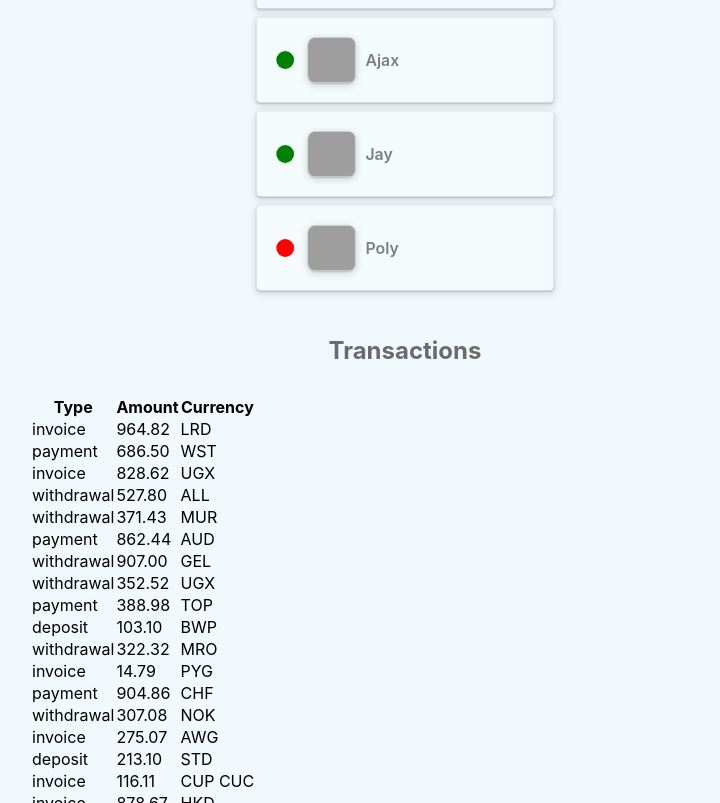
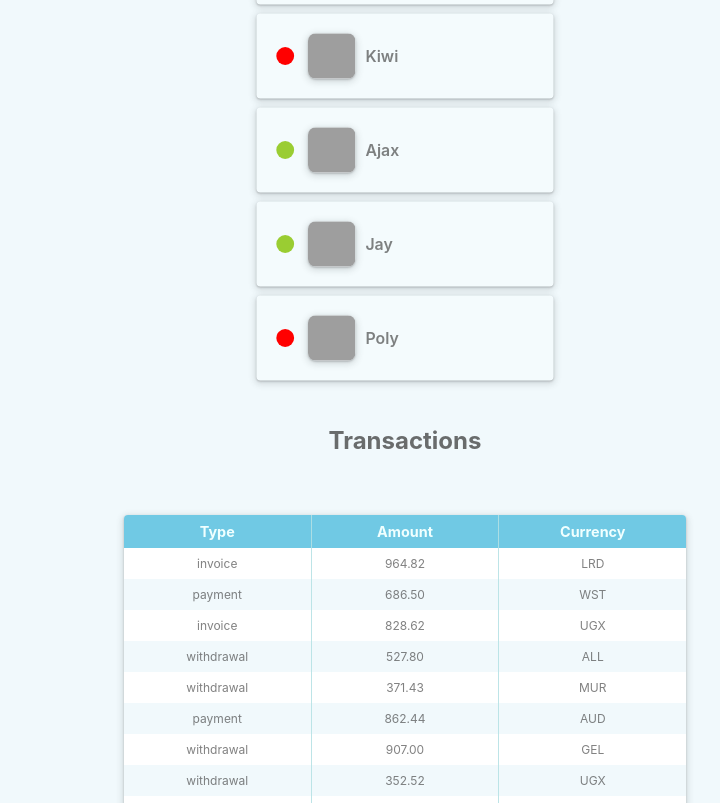
Before and after one commit to nedinix/goit-react-hw-01-components, a React (Create React App) app: page / in a window 1280 px wide. Shown: the part 937-1740 px from the top of the page, without its empty margins (235-955 px from the left). Built offline with nearby package versions, Linux system fonts and the light colour scheme; grey boxes are pictures that could not be loaded.

Commit message:
table style

```diff
--- a/src/components/FriendList/FriendList.styled.jsx
+++ b/src/components/FriendList/FriendList.styled.jsx
@@ -39,6 +39,7 @@ export const StyledFriendListItem = styled.li`
   &:hover,
   &:focus {
     transform: scale(1);
+    background-color: #fbfeff;
     box-shadow: rgba(0, 0, 0, 0.25) 0px 14px 28px,
       rgba(0, 0, 0, 0.22) 0px 10px 10px;
   }
--- a/src/components/FriendList/FriendListItem.jsx
+++ b/src/components/FriendList/FriendListItem.jsx
@@ -7,7 +7,7 @@ import {
 export default function FriendListItem({ avatar, name, isOnline }) {
   return (
     <StyledFriendListItem>
-      <StyledFriendStatus color={isOnline ? 'green' : 'red'}>
+      <StyledFriendStatus color={isOnline ? 'yellowgreen' : 'red'}>
         {isOnline}
       </StyledFriendStatus>
       <StyledFriendAvatar src={avatar} alt={name} width="48" />
--- a/src/components/Section/Section.styled.jsx
+++ b/src/components/Section/Section.styled.jsx
@@ -6,7 +6,7 @@ export const StyledSection = styled.section`
 `;
 
 export const StyledSectionHeader = styled.h2`
-  padding-bottom: 30px;
+  padding-bottom: 60px;
 
   text-align: center;
   color: #383838bb;
--- /dev/null
+++ b/src/components/Transactions/Transaction.module.css
@@ -0,0 +1,63 @@
+.transaction_history {
+  width: 75%;
+  display: block;
+  margin-left: auto;
+  margin-right: auto;
+
+  font-size: 0.9em;
+
+  border-radius: 4px;
+  border-collapse: collapse;
+
+  /* opacity: 0.9; */
+  box-shadow: rgba(60, 64, 67, 0.3) 0px 1px 2px 0px,
+    rgba(60, 64, 67, 0.15) 0px 2px 6px 2px;
+  /* transition: box-shadow 100ms cubic-bezier(0.13, 0.62, 0.66, 0.26),
+    opacity 100ms cubic-bezier(0.13, 0.62, 0.66, 0.26); */
+}
+
+/* .transaction_history:hover,
+.transaction_history:focus {
+  opacity: 1;
+  box-shadow: rgba(0, 0, 0, 0.25) 0px 14px 28px,
+    rgba(0, 0, 0, 0.22) 0px 10px 10px;
+} */
+
+.transaction_history thead,
+.transaction_history tbody {
+  width: 100%;
+  display: table;
+  color: #383838a1;
+}
+
+.transaction_history thead {
+  background-color: rgb(112, 201, 228);
+  border-radius: 4px 4px 0 0;
+  color: azure;
+}
+
+.transaction_history tr th {
+  font-size: 1em;
+}
+
+.transaction_history th,
+.transaction_history td {
+  padding-top: 8px;
+  padding-bottom: 8px;
+  width: calc(100% / 3);
+
+  font-size: 12px;
+}
+
+.transaction_history td {
+  text-align: center;
+}
+
+.transaction_history tbody tr:nth-child(odd) {
+  background-color: #fff;
+}
+
+.transaction_history th:not(:last-child),
+.transaction_history td:not(:last-child) {
+  border-right: 1px solid #b5e1e4e1;
+}
--- a/src/components/Transactions/Transactions.jsx
+++ b/src/components/Transactions/Transactions.jsx
@@ -1,8 +1,9 @@
 import TransactionHistory from './TransactionHistory';
+import css from './Transaction.module.css';
 
 export default function Transactions({ items }) {
   return (
-    <table class="transaction-history">
+    <table className={css.transaction_history}>
       <thead>
         <tr>
           <th>Type</th>
```
Also changed, not shown: src/components/Transactions/Transaction.styled.jsx (deleted).
